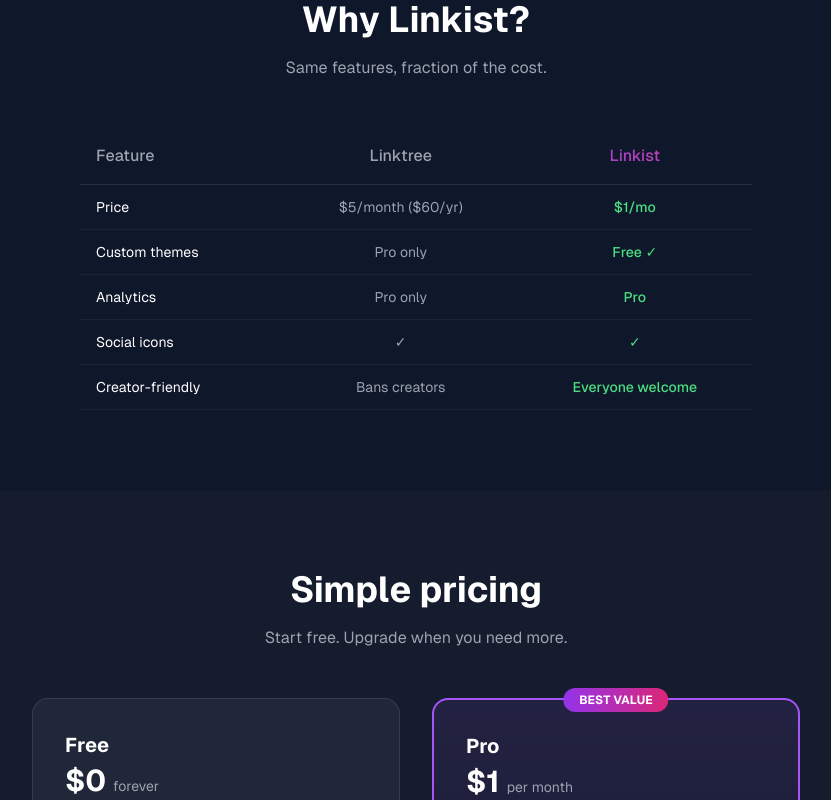
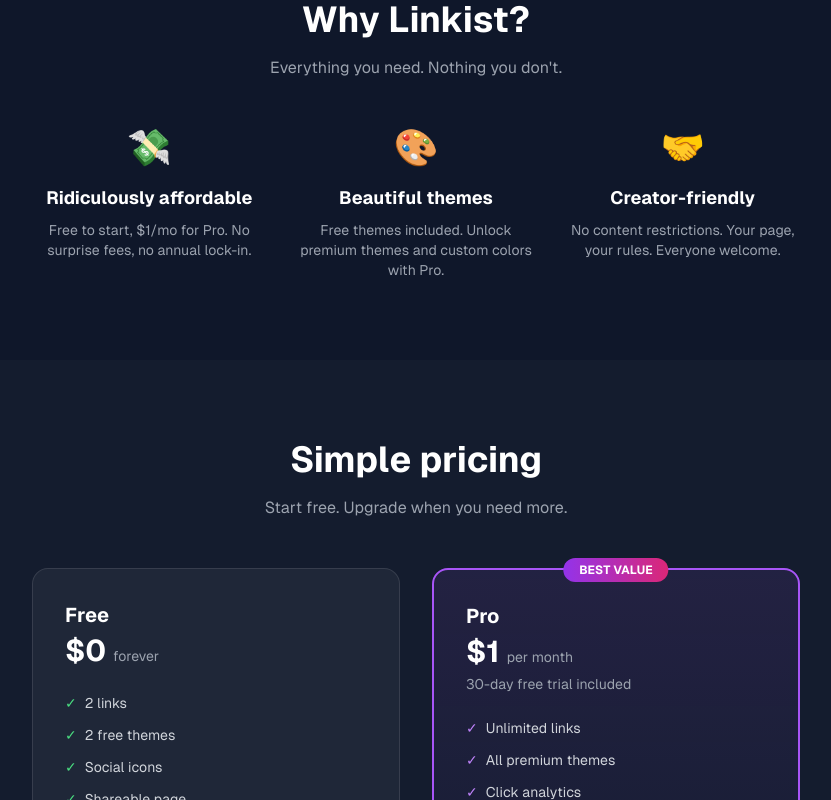
Before and after one commit to CSteenkamp/onelink, a Next.js app: page / in a window 1280 px wide. Shown: the part 1280-2080 px from the top of the page, without its empty margins (224-1055 px from the left). Built offline with nearby package versions, Linux system fonts and the light colour scheme.

Commit message:
fix: remove Linktree refs, correct free tier (2 links, 2 themes), fix theme paywall claims

```diff
--- a/src/app/layout.tsx
+++ b/src/app/layout.tsx
@@ -16,15 +16,13 @@
 
 export const metadata: Metadata = {
   title: {
-    default: "Linkist — Free Linktree Alternative | One Link For Everything",
+    default: "Linkist — Your Internet, One Link | Free Bio Link Page",
     template: "%s | Linkist",
   },
   description:
     "Create your free bio link page in 60 seconds. All your links, socials, and content — one beautiful page. Free forever, Pro for $1/mo. No signup needed to start.",
   keywords: [
-    "free linktree alternative",
-    "linktree alternative free",
-    "bio link page",
+    "free bio link page",
     "link in bio",
     "link in bio tool",
     "personal landing page",
@@ -37,10 +35,10 @@
     "social media links",
     "one link for everything",
     "bio link free",
-    "linktree competitor",
+    "bio link alternative",
   ],
   openGraph: {
-    title: "Linkist — Free Linktree Alternative | Your Internet, One Link",
+    title: "Linkist — Your Internet, One Link",
     description:
       "Create your free bio link page in 60 seconds. Beautiful themes, unlimited customization. Free forever — Pro just $1/mo. Used by creators, influencers & businesses.",
     url: "https://linkist.vip",
@@ -50,7 +48,7 @@
   },
   twitter: {
     card: "summary_large_image",
-    title: "Linkist — Free Linktree Alternative",
+    title: "Linkist — Your Internet, One Link",
     description:
       "Your links, socials & content — one beautiful page. Free forever, Pro $1/mo. 30-day free trial.",
     creator: "@linkistvip",
--- a/src/app/page.tsx
+++ b/src/app/page.tsx
@@ -111,40 +111,27 @@
         </div>
       </section>
 
-      {/* Comparison */}
+      {/* Why Linkist */}
       <section className="px-6 py-20">
         <div className="max-w-4xl mx-auto">
           <h2 className="text-3xl md:text-4xl font-bold text-center text-white mb-4">
             Why Linkist?
           </h2>
           <p className="text-gray-400 text-center mb-12">
-            Same features, fraction of the cost.
+            Everything you need. Nothing you don&apos;t.
           </p>
-          <div className="overflow-x-auto">
-            <table className="w-full max-w-2xl mx-auto">
-              <thead>
-                <tr className="border-b border-white/10">
-                  <th className="text-left text-gray-400 py-4 px-4 font-medium">Feature</th>
-                  <th className="text-center text-gray-400 py-4 px-4 font-medium">Linktree</th>
-                  <th className="text-center py-4 px-4 font-medium gradient-text">Linkist</th>
-                </tr>
-              </thead>
-              <tbody className="text-sm">
-                {[
-                  ["Price", "$5/month ($60/yr)", "$1/mo"],
-                  ["Custom themes", "Pro only", "Free ✓"],
-                  ["Analytics", "Pro only", "Pro"],
-                  ["Social icons", "✓", "✓"],
-                  ["Creator-friendly", "Bans creators", "Everyone welcome"],
-                ].map(([feature, linktree, onelink]) => (
-                  <tr key={feature} className="border-b border-white/5">
-                    <td className="text-white py-3 px-4">{feature}</td>
-                    <td className="text-gray-400 py-3 px-4 text-center">{linktree}</td>
-                    <td className="text-green-400 py-3 px-4 text-center font-medium">{onelink}</td>
-                  </tr>
-                ))}
-              </tbody>
-            </table>
+          <div className="grid md:grid-cols-3 gap-8 max-w-3xl mx-auto">
+            {[
+              { icon: "💸", title: "Ridiculously affordable", desc: "Free to start, $1/mo for Pro. No surprise fees, no annual lock-in." },
+              { icon: "🎨", title: "Beautiful themes", desc: "Free themes included. Unlock premium themes and custom colors with Pro." },
+              { icon: "🤝", title: "Creator-friendly", desc: "No content restrictions. Your page, your rules. Everyone welcome." },
+            ].map((item) => (
+              <div key={item.title} className="text-center">
+                <div className="text-4xl mb-4">{item.icon}</div>
+                <h3 className="text-white font-bold text-lg mb-2">{item.title}</h3>
+                <p className="text-gray-400 text-sm">{item.desc}</p>
+              </div>
+            ))}
           </div>
         </div>
       </section>
@@ -166,7 +153,7 @@
                 $0 <span className="text-sm font-normal text-gray-400">forever</span>
               </div>
               <ul className="space-y-3 text-gray-300 text-sm mb-8">
-                {["5 links", "All themes", "Social icons", "Shareable page", "Custom bio & avatar"].map((f) => (
+                {["2 links", "2 free themes", "Social icons", "Shareable page", "Custom bio & avatar"].map((f) => (
                   <li key={f} className="flex items-center gap-2">
                     <span className="text-green-400">✓</span> {f}
                   </li>
@@ -188,10 +175,11 @@
               <div className="text-3xl font-bold text-white mb-1">
                 $1 <span className="text-sm font-normal text-gray-400">per month</span>
               </div>
-              <p className="text-gray-400 text-sm mb-6">That&apos;s 20x cheaper than Linktree Pro</p>
+              <p className="text-gray-400 text-sm mb-6">30-day free trial included</p>
               <ul className="space-y-3 text-gray-300 text-sm mb-8">
                 {[
                   "Unlimited links",
+                  "All premium themes",
                   "Click analytics",
                   "Custom colors",
                   "Priority badge",
@@ -283,15 +271,15 @@
                 name: "How much does Linkist cost?",
                 acceptedAnswer: {
                   "@type": "Answer",
-                  text: "Linkist is free forever with 5 links and all themes. Pro is just $1/month for unlimited links, analytics, and more.",
+                  text: "Linkist is free forever with 2 links and 2 themes. Pro is just $1/month for unlimited links, all themes, analytics, and more.",
                 },
               },
               {
                 "@type": "Question",
-                name: "Is Linkist better than Linktree?",
+                name: "Why choose Linkist?",
                 acceptedAnswer: {
                   "@type": "Answer",
-                  text: "Linkist offers similar features to Linktree Pro at a fraction of the cost — $1/month vs $5/month. All themes are free.",
+                  text: "Linkist offers premium features at a fraction of the cost of other link-in-bio tools — just $1/month for unlimited links, all themes, analytics, and more.",
                 },
               },
             ],
--- a/src/lib/constants.ts
+++ b/src/lib/constants.ts
@@ -200,7 +200,7 @@
 export type ThemeId = keyof typeof THEMES;
 
 export const PLAN_LIMITS = {
-  free: { maxLinks: 5, analytics: false, customColors: false, emailCapture: false },
+  free: { maxLinks: 2, analytics: false, customColors: false, emailCapture: false },
   pro: { maxLinks: Infinity, analytics: true, customColors: true, emailCapture: true },
 } as const;
 
```
